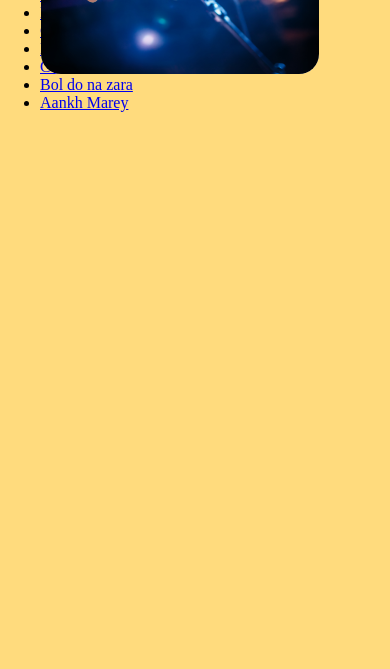
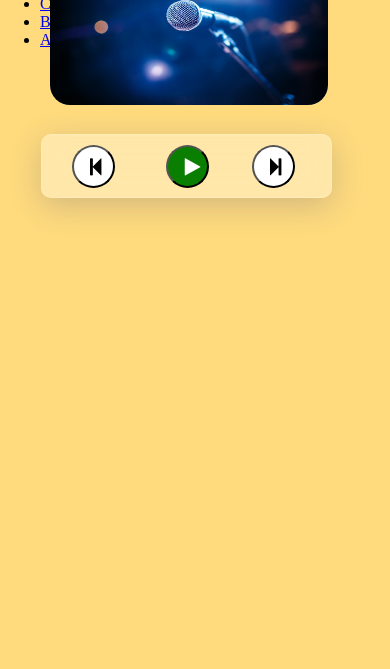
Before and after one commit to BeginnerCoder21/MusicPlayer, a plain HTML site: page index.html in a window 390 px wide. Shown: the part 175-844 px from the top of the page. Drawn offline with Linux system fonts and the light colour scheme.

Commit message:
Update index.html

```diff
--- a/index.html
+++ b/index.html
@@ -185,14 +185,14 @@ top: 32px;
   float: left;
   left: 25px;
   top: 40px;
-  font-size: 25px;
+  font-size: 30px;
 }
 .head h1{
   position: absolute;
 width: 463px;
 height: 125px;
 left: 59px;
-top: 27px;
+top: 30px;
 
 font-family: Acme;
 font-style: normal;
@@ -206,9 +206,8 @@ color: #000000;
   position: absolute;
 width: 278px;
 height: 160px;
-left: 41px;
-top: 89px;
-
+left: 50px;
+top: 120px;
 background: #FFFFFF;
 border-radius: 20px;
 }
@@ -216,6 +215,66 @@ border-radius: 20px;
   width: 278px;
   height: 160px;
   border-radius: 20px;
+}
+.player{
+position: absolute;
+width: 289px;
+height: 62px;
+left: 41px;
+top: 309px;
+background: rgba( 255, 255, 255, 0.35 );
+box-shadow: 0 8px 32px 0 rgba( 31, 38, 135, 0.2 );
+backdrop-filter: blur( 11.5px );
+-webkit-backdrop-filter: blur( 11.5px );
+border-radius: 10px;
+border: 1px solid rgba( 255, 255, 255, 0.18 );
+}
+.play button{
+  position: absolute;
+width: 43px;
+height: 43px;
+left: 124px;
+top: 10px;
+border-radius: 50%;
+background: #0A7E00;
+}
+.play i{
+  top: 60px;
+  padding-left: 10px;
+  font-size: 20px;
+  color: white;
+}
+.next button{
+  position: absolute;
+  width: 43px;
+  height: 43px;
+  left: 210px;
+  top: 10px;
+border-radius: 50%;
+background-color: white;
+}
+.next i{
+  top: 60px;
+  float: left;
+  padding-left: 10px;
+  font-size: 20px;
+  color: black;
+}
+.previous button{
+  position: absolute;
+  width: 43px;
+  height: 43px;
+  left: 30px;
+  top: 10px;
+border-radius: 50%;
+background-color: white;
+}
+.previous i{
+  top: 60px;
+  float: left;
+  padding-left: 10px;
+  font-size: 20px;
+  color: black;
 }
 }
 </style>
```
